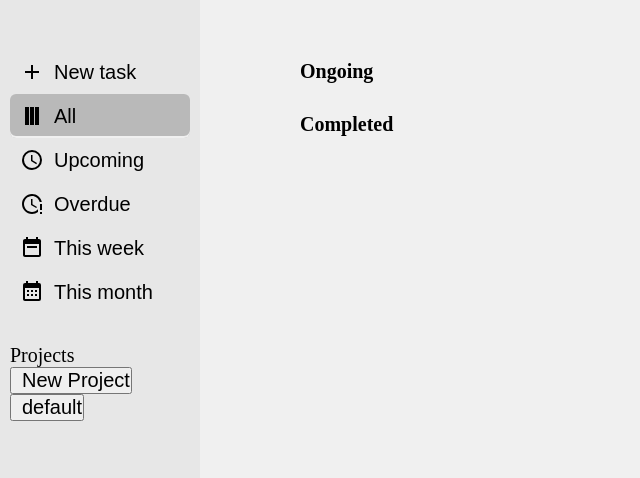
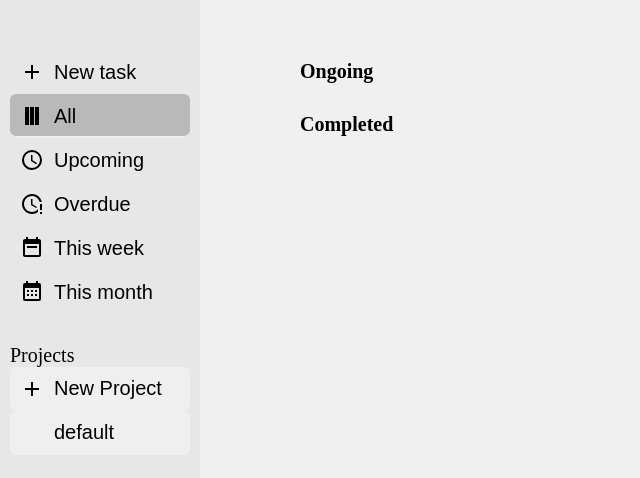
Before and after one commit to Gamwal/top-todo-app, a website built with webpack: page src/index.html in a window 1280 px wide. Shown: the whole page, without its empty margins (0-640 px from the left). Built offline with nearby package versions, Linux system fonts and the light colour scheme; files whose address does not match are found by name.

Commit message:
add styling for create new project button

```diff
--- a/src/style.css
+++ b/src/style.css
@@ -41,18 +41,21 @@ body {
   background-color: var(--light-color);
 }
 
-#filters-div {
+#filters-div,
+#projects-div {
   display: flex;
   flex-direction: column;
 }
 
-.side-bar-item {
+.side-bar-item,
+.project-div-item {
   display: flex;
   font-size: 2rem;
   gap: 1rem;
 }
 
-#filters-div button.active-tab {
+#filters-div button.active-tab,
+#projects-div button.active-tab {
   background-color: rgba(0, 0, 0, 0.2);
   box-shadow: inset 0 -2px 0 0 var(--light-color);
 }
@@ -240,3 +243,21 @@ body {
   flex-direction: column;
   gap: 0.5rem;
 }
+
+#projects-div .side-bar-item {
+  padding: 1rem 1rem;
+  border: none;
+  border-radius: var(--border-radius);
+}
+
+#projects-div .sidebar-icons {
+  min-width: 2.4rem;
+  min-height: 2.4rem;
+  background-image: url("./icons/circle-double.svg");
+}
+
+#add-new-project .sidebar-icons {
+  min-width: 2.4rem;
+  min-height: 2.4rem;
+  background-image: url("./icons/plus.svg");
+}
```
